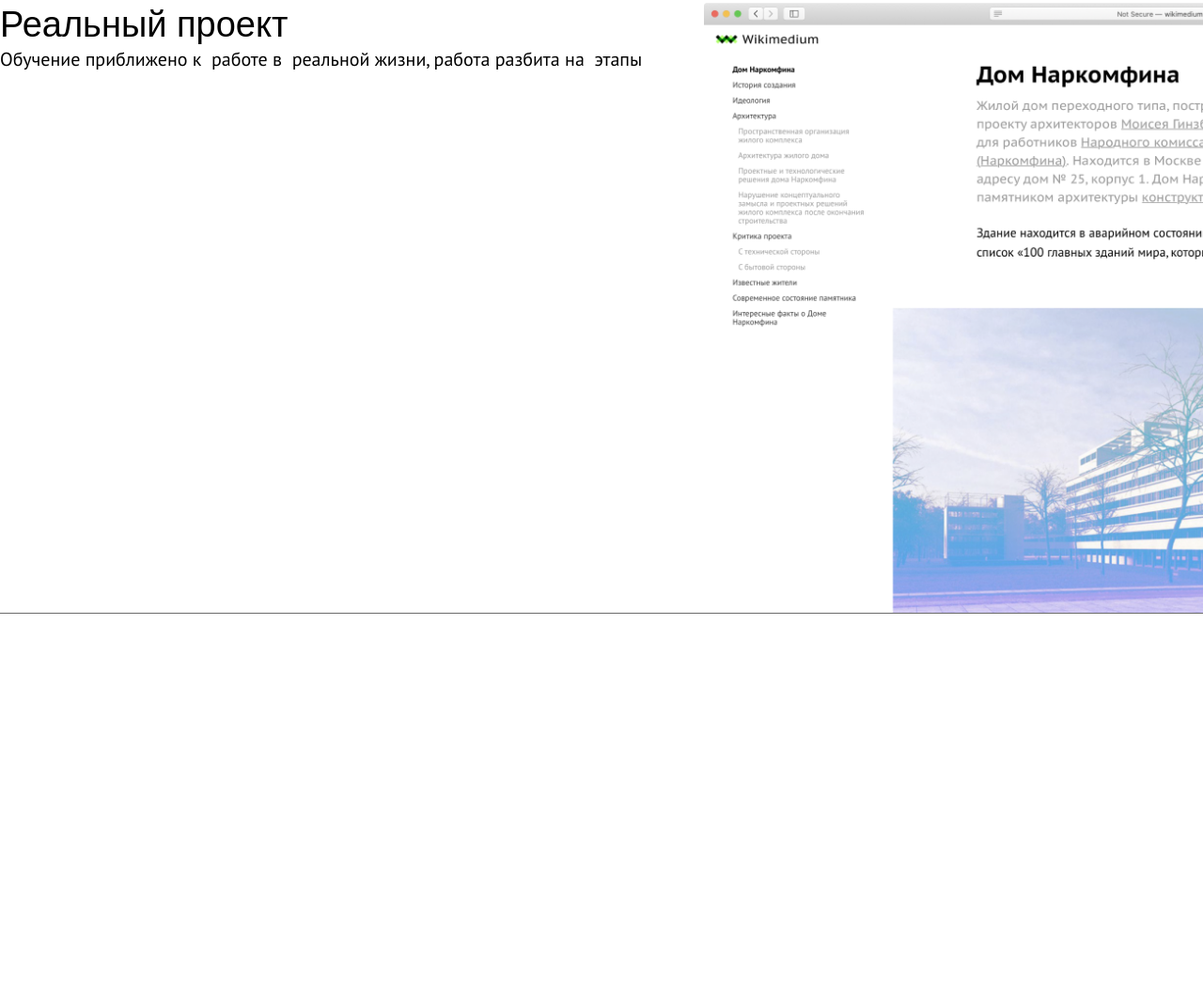
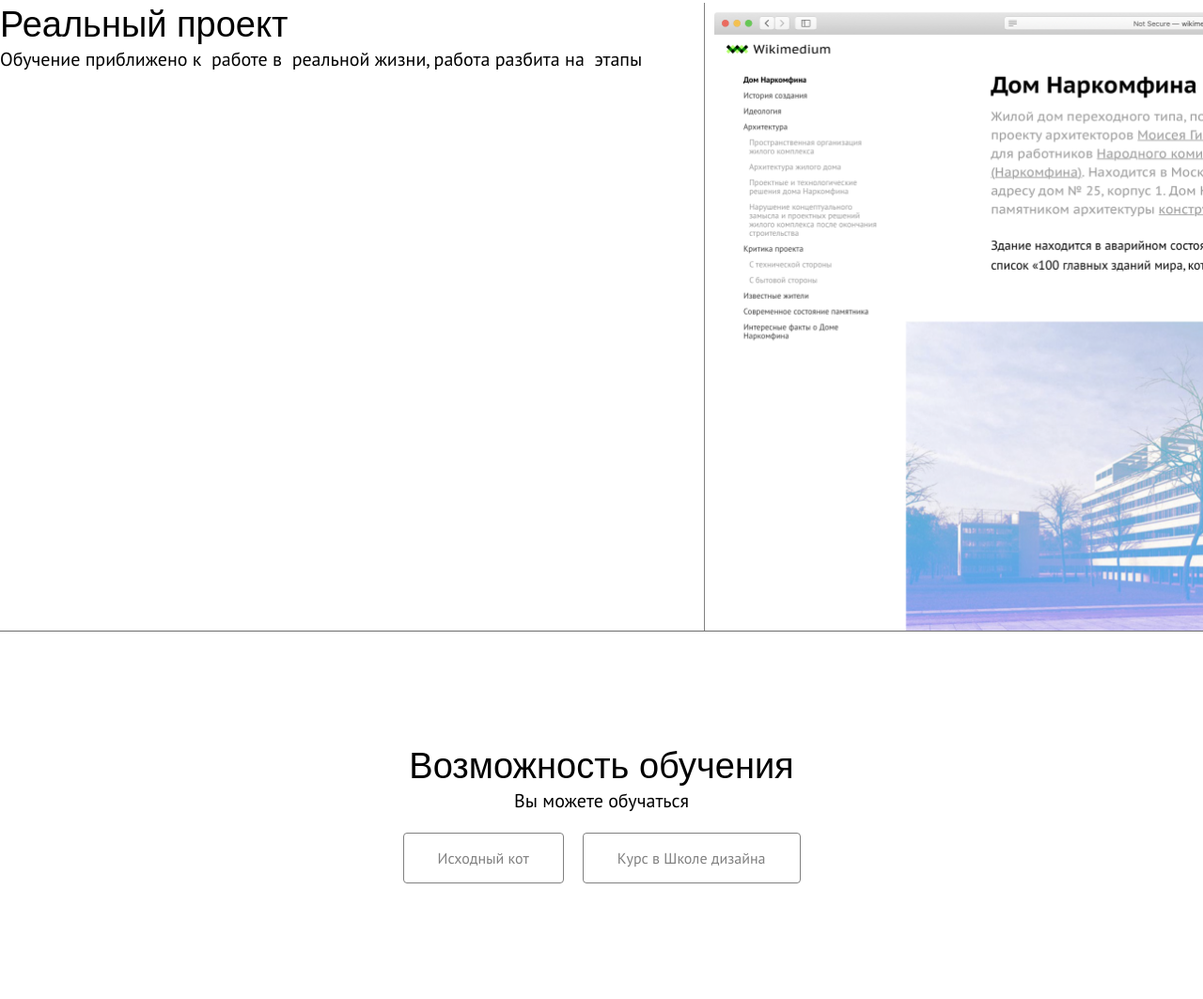
Before and after one commit to tarasbalabaev/domNarkomfina, a plain HTML site: page about.html in a window 1280 px wide. Shown: the part 1781-2844 px from the top of the page at 94% size. Drawn offline with Linux system fonts and the light colour scheme; a web font is replaced by a local one.

Commit message:
Выходим на биг рынок

```diff
--- a/Stylesheets/layout.css
+++ b/Stylesheets/layout.css
@@ -178,9 +178,9 @@ blockquote::before {
   overflow-x: hidden;
 }
 
-#about::after {
+/* #about::after {
   content: "";
-  /* background-image: url("../images/1440.png"); */
+  background-image: url("../images/1440.png");
   width: 1440px;
   height: 3120px;
   display: block;
@@ -189,7 +189,7 @@ blockquote::before {
   top: 0;
   left: calc(50% - 720px);
   opacity: 0.2;
-}
+} */
 
 #about section {
   width: 1440px;
@@ -248,8 +248,51 @@ blockquote::before {
   padding: 110px;
 }
 
-#thirdType img {
+#thirdSection img {
   width: 1050px;
   padding: 10px 0 0 10px;
-  border-left: 1px solid #000000;
+  border-left: 1px solid gray;
 }
+
+#about #fourthSection {
+  flex-direction: column;
+  width: 700px;
+  align-items: center;
+  padding: 120px 0;
+}
+
+#fourthSection h2,
+#fourthSection p {
+  text-align: center;
+}
+
+#about #fourthSection div {
+  margin-top: 20px;
+  width: 100%;
+  display: flex;
+  justify-content: center;
+  gap: 20px;
+}
+
+#fourthSection a {
+  text-decoration: none;
+  border: 1px solid gray;
+  color: gray;
+  padding: 18px 36px;
+  border-radius: 4px;
+}
+#fourthSection a:hover {
+  border: 1px solid black;
+  color: black;
+  transition: all ease 0.6s;
+}
+#fourthSection a.black {
+  color: #eee;
+  background-color: #343434;
+  border: 1px solid #343434;
+}
+
+#fourthSection a.black:hover {
+  background-color: #000;
+  border: 1px solid #000;
+}
--- a/about.html
+++ b/about.html
@@ -51,5 +51,18 @@
         <img src="images/about3.png" alt="" />
       </div>
     </section>
+
+    <section id="fourthSection">
+      <h2>Возможность обучения</h2>
+      <p>Вы можете обучаться</p>
+      <div>
+        <a href="https://github.com/tarasbalabaev/domNarkomfina">
+          Исходный кот
+        </a>
+        <a href="https://design.hse.ru/ba/design/programming">
+          Курс в Школе дизайна
+        </a>
+      </div>
+    </section>
   </body>
 </html>
```
Also changed, not shown: index.html (renamed from domnarkomfina.html, +10 -0 lines), images/favicon.ico (added), images/favicon.png (added), 1 other file.
